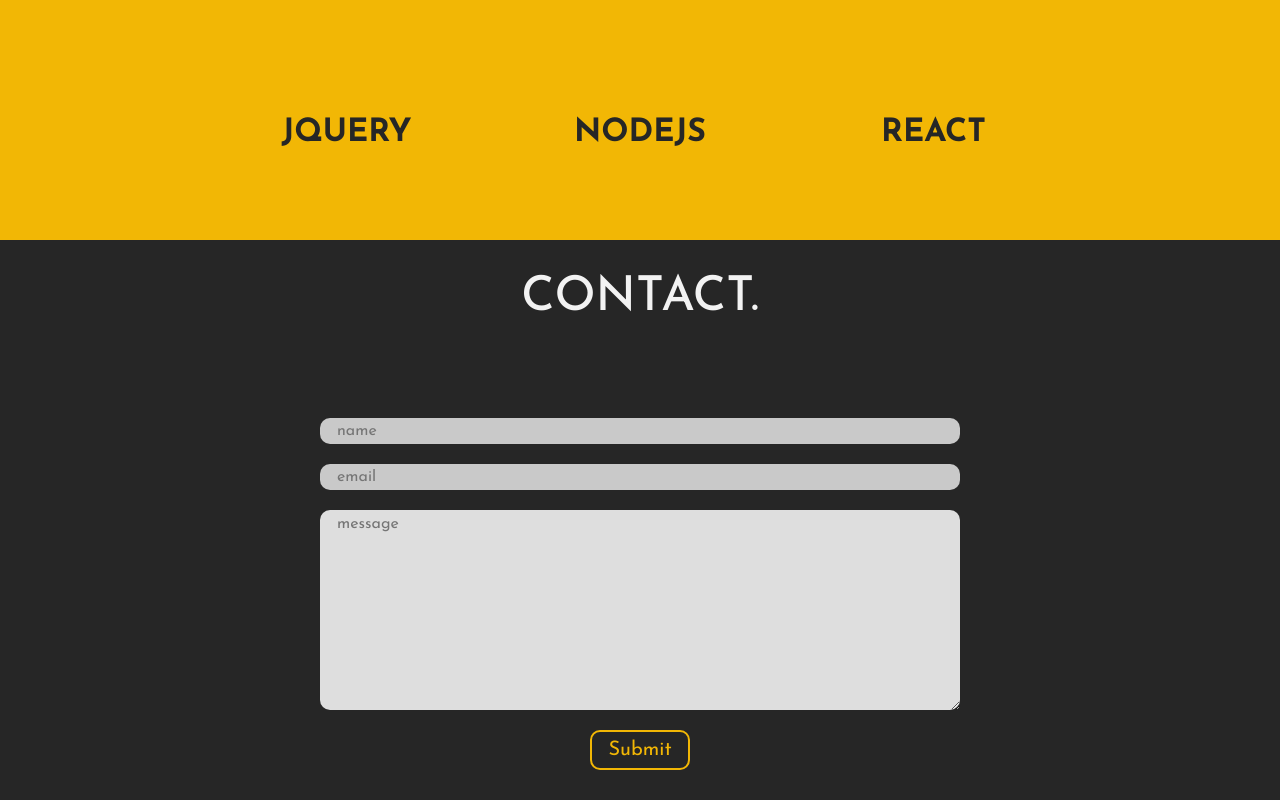
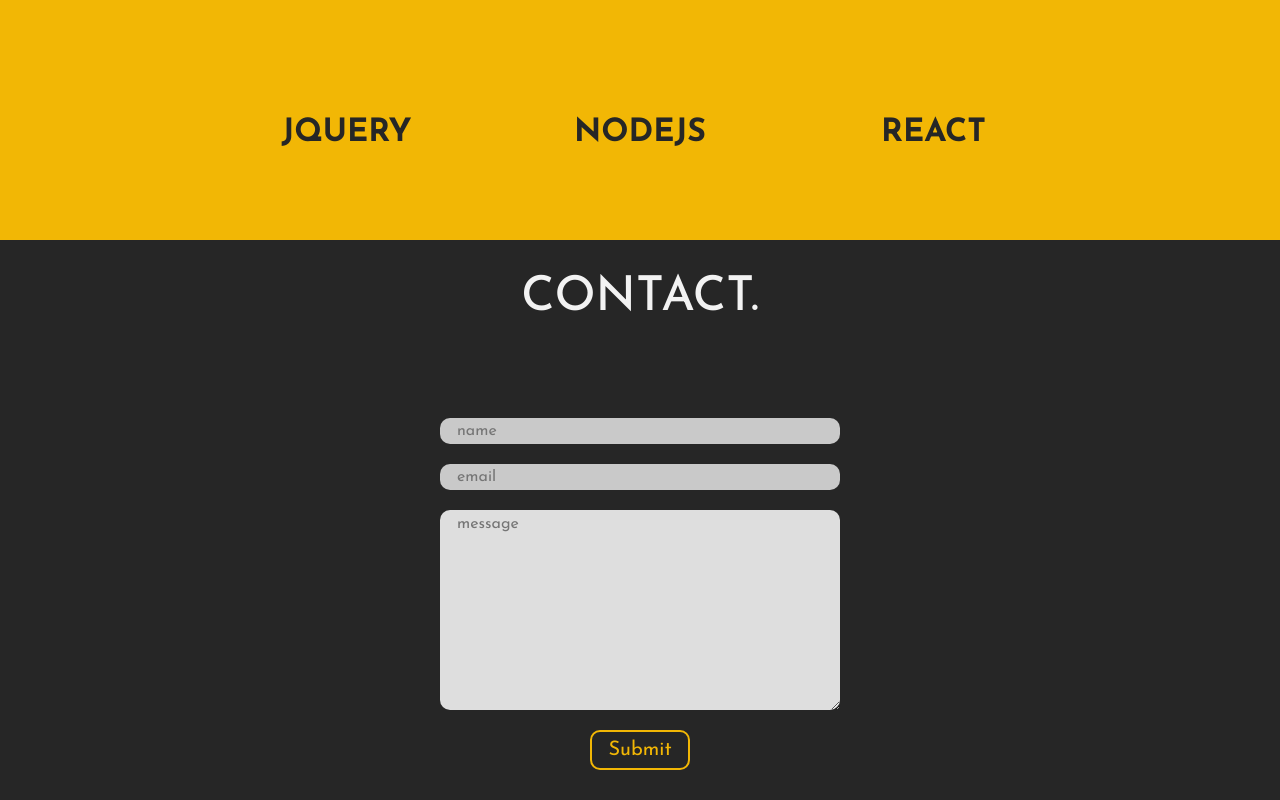
Before and after one commit to davidklmn/portfolio, a React (Create React App) app: page / in a window 1280 px wide. Shown: the part 2922-3722 px from the top of the page. Built offline with nearby package versions, Linux system fonts and the light colour scheme; some icons are missing.

Commit message:
iOs scroll bug fix update 1.0

```diff
--- a/src/components/About.js
+++ b/src/components/About.js
@@ -8,6 +8,9 @@
 
 export default function About() {
   gsap.registerPlugin(ScrollTrigger);
+
+  ScrollTrigger.normalizeScroll(true);
+  ScrollTrigger.config({ ignoreMobileResize: true });
 
   //* Split Type which splits the p tag into divs
 
--- a/src/components/contact.css
+++ b/src/components/contact.css
@@ -12,6 +12,7 @@
     position: absolute;
     z-index: 0;
     overflow: hidden;
+    max-width: 800px;
 }
 
 .contact-container h1 {
@@ -26,6 +27,7 @@
     margin-top: 60px;
     z-index: 1;
     width: 100%;
+    max-width: 800px;
     display: flex;
     align-items: center;
     flex-direction: column;
```
